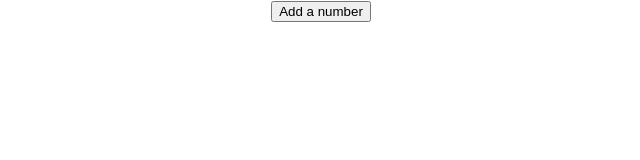
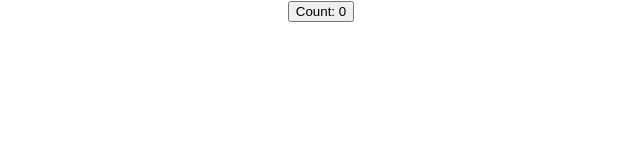
Before and after one commit to joffitzer/counter-hook, a React (Create React App) app: page / in a window 1280 px wide. Shown: the top 160 px of the page, without its empty margins (319-959 px from the left). Built offline with nearby package versions, Linux system fonts and the light colour scheme.

Commit message:
simple useEffect Hook example

```diff
--- a/src/App.js
+++ b/src/App.js
@@ -1,10 +1,12 @@
 import React from 'react';
 import './App.css';
 import ClassCounter from './components/ClassCounter'
+import ClassCounterTwo from './components/ClassCounterTwo'
 import HookCounter from './components/HookCounter'
 import HookCounterTwo from './components/HookCounterTwo';
 import HookCounterThree from './components/HookCounterThree';
 import HookCounterFour from './components/HookCounterFour';
+import HookCounterFive from './components/HookCounterFive';
 
 function App() {
   return (
@@ -13,7 +15,9 @@
       {/* <HookCounter /> */}
       {/* <HookCounterTwo /> */}
       {/* <HookCounterThree /> */}
-      <HookCounterFour />
+      {/* <HookCounterFour /> */}
+      {/* <ClassCounterTwo /> */}
+      <HookCounterFive />
     </div>
   );
 }
--- /dev/null
+++ b/src/components/ClassCounterTwo.js
@@ -0,0 +1,33 @@
+import React from 'react'
+
+class ClassCounterTwo extends React.Component{
+
+    state = {
+        count: 0
+    }
+
+    componentDidMount() {
+        document.title = `Clicked ${this.state.count} times`
+    }
+
+    componentDidUpdate(prevProps, prevState) {
+        document.title = `Clicked ${this.state.count} times`
+    }
+
+    // incrementCount = () => {
+    //     this.setState({
+    //         count: this.state.count + 1
+    //     })
+    // }
+
+    render() {
+        return(
+            <div>
+                <button onClick={() => this.setState({count: this.state.count + 1})}>Count: {this.state.count}</button>
+            </div>
+        )
+    }
+
+}
+
+export default ClassCounterTwo;
--- /dev/null
+++ b/src/components/HookCounterFive.js
@@ -0,0 +1,18 @@
+import React, { useState, useEffect } from 'react'
+
+function HookCounterFive() {
+
+    const [count, setCount] = useState(0)
+
+    useEffect(() => {
+        document.title = `You clicked ${count} times`
+    })
+
+    return(
+        <div>
+            <button onClick={() => setCount(count + 1)}>Count: {count}</button>
+        </div>
+    )
+}
+
+export default HookCounterFive;
```
